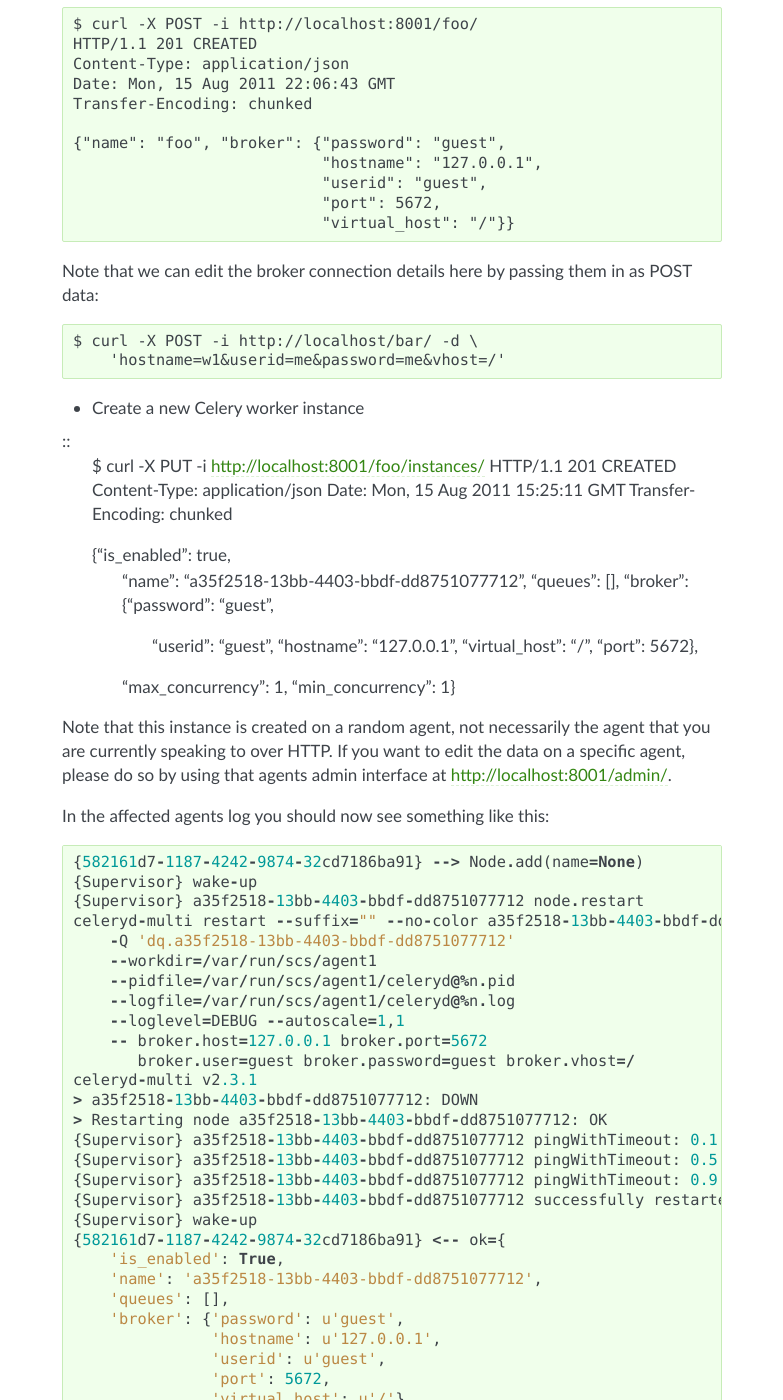
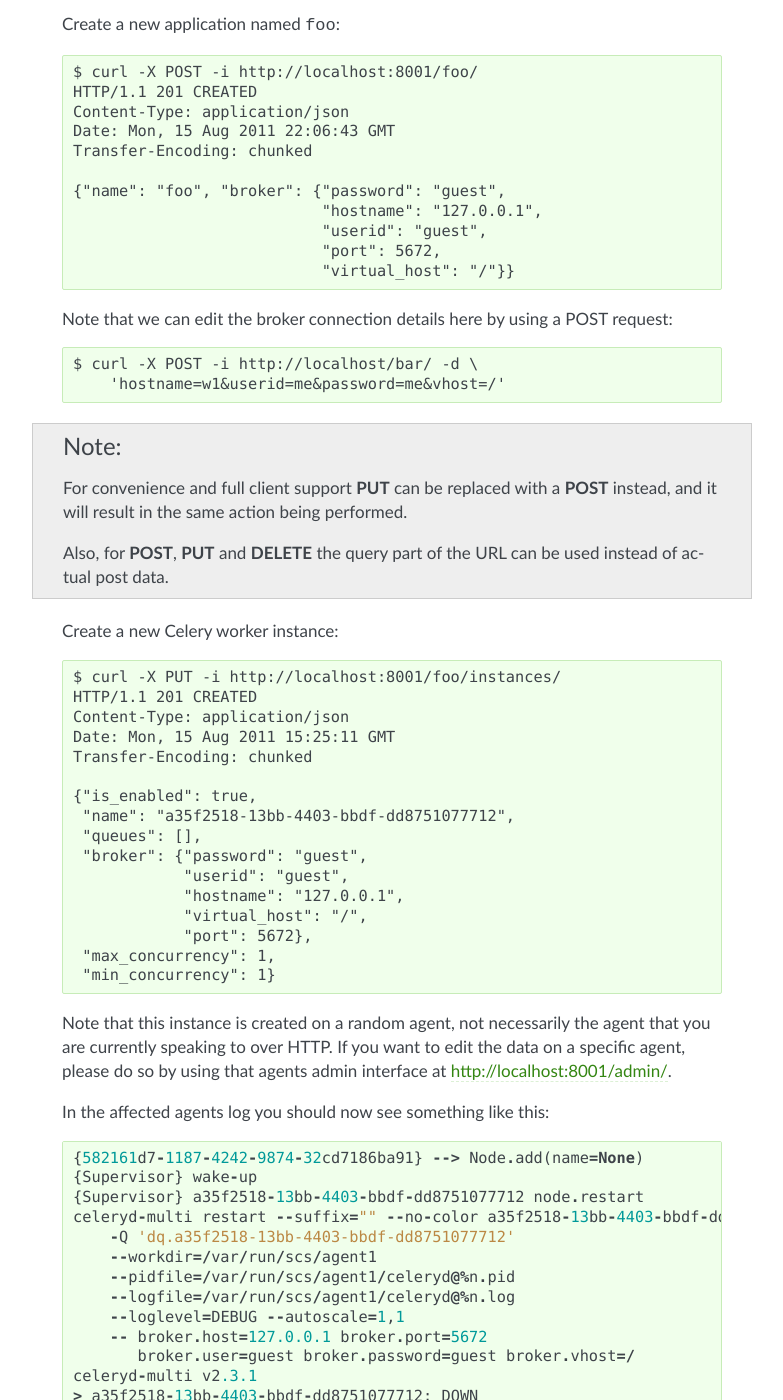
Before and after one commit to celery/cyme, a Sphinx documentation site: the page built from docs/introduction.rst, in a window 1280 px wide and 1400 px high, scrolled down 1876 px. Shown: the whole window, without its empty margins (358-1141 px from the left). Built offline with Sphinx 7.4.7, drawn with Linux system fonts in a browser that asks for light colours; formulas are drawn with MathJax 3; some of the changed text lies outside the part shown.

Commit message:
Fixes rst errors

```diff
--- a/docs/introduction.rst
+++ b/docs/introduction.rst
@@ -85,15 +85,24 @@
 
 
 Note that we can edit the broker connection details here
-by passing them in as POST data::
+by using a POST request::
 
     $ curl -X POST -i http://localhost/bar/ -d \
         'hostname=w1&userid=me&password=me&vhost=/'
 
 
-* Create a new Celery worker instance
+.. note::
 
-::
+    For convenience and full client support **PUT** can
+    be replaced with a **POST** instead, and it will result in the same
+    action being performed.
+
+    Also, for **POST**, **PUT** and **DELETE** the query part of the
+    URL can be used instead of actual post data.
+
+
+Create a new Celery worker instance::
+
     $ curl -X PUT -i http://localhost:8001/foo/instances/
     HTTP/1.1 201 CREATED
     Content-Type: application/json
@@ -167,6 +176,8 @@
 This queue binds the exchange ``tasks`` with routing key ``tasks``.
 (note that the queue name will be used as both exchange name and routing key
 if these are not provided).
+
+Create the queue by performing the following request::
 
     $ curl -X POST -d 'exchange=tasks&routing_key=tasks' \
         -i http://localhost:8001/foo/queues/tasks/
@@ -252,7 +263,7 @@
 If hostname is not provided, then any other broker parameters
 will be ignored and the default broker will be used.
 
-* List all available applications::
+* List all available applications
 
 ::
   GET http://agent:port/
@@ -304,7 +315,7 @@
 Queues
 ------
 
-* Create a new queue declaration by name::
+* Create a new queue declaration by name
 
 ::
     [PUT|POST] http://agent:port/<app>/queues/<name>/?exchange=str
@@ -319,7 +330,7 @@
 :meth:`kombu.compat.entry_to_queue`.
 
 
-* Get the declaration for a queue by name::
+* Get the declaration for a queue by name
 
 ::
     GET http://agent:port/<app>/queues/<name>/
@@ -379,7 +390,7 @@
 response of the actual request performed by the worker.
 
 
-Examples::
+**Examples**::
 
     GET http://agent:port/<app>/queue/tasks/http://m/import_contacts?user=133
 
@@ -412,3 +423,27 @@
 ::
 
     GET http://agent:port/<app>/query/<uuid>/wait/
+
+
+Instance details and statistics
+-------------------------------
+
+To get configuration details and statistics for a particular
+instance::
+
+    GET http://agent:port/<app>/instance/<name>/stats/
+
+
+Autoscale
+---------
+
+* To set the max/min concurrency settings of a node
+
+::
+    POST http://agent:port/<app>/instance/<name>/autoscale/?max=int
+                                                           ?min=int
+
+* To get the max/min concurrency settings of a node
+
+::
+    GET http://agent:port/<app>/instance/<name>/autoscale/
```
Also changed, not shown: other parts of docs/introduction.rst (+2 -2 lines).
